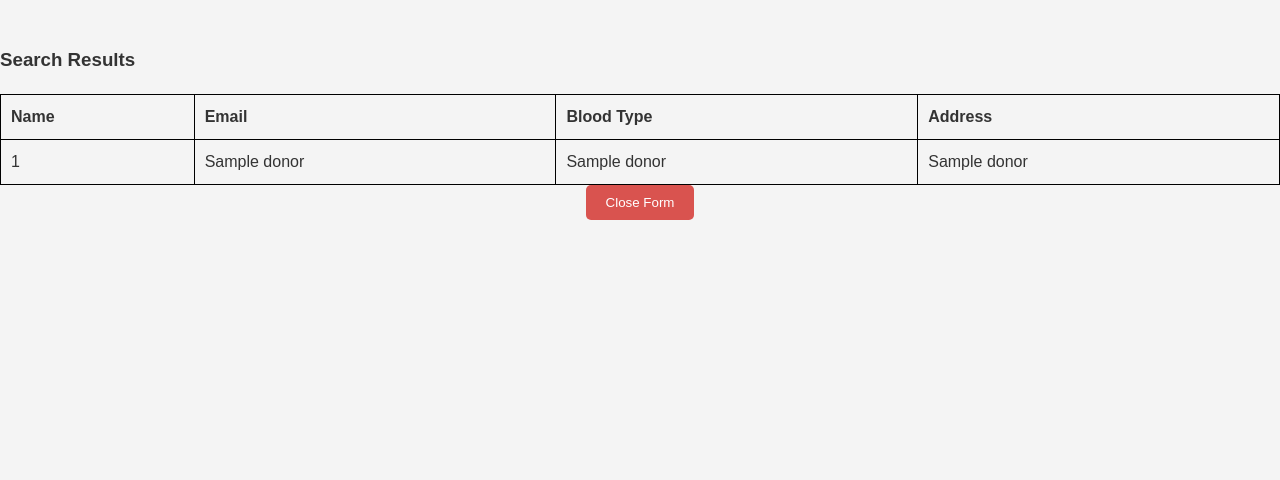
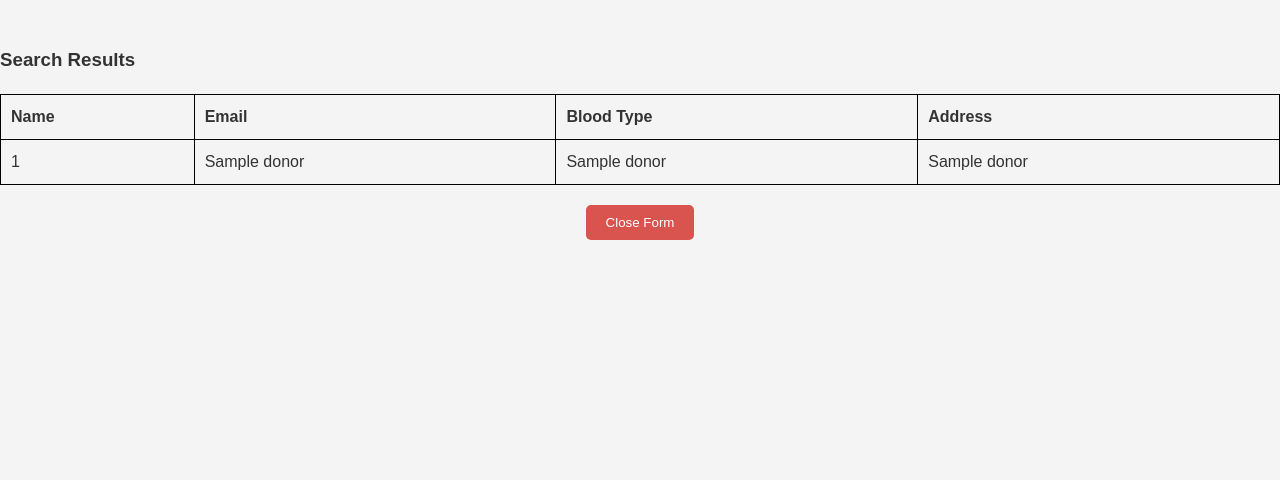
Before and after one commit to alizaib0000/BloodBankSystem01, a Flask app: template templates/dashboard.html in a window 1280 px wide. Shown: the part 149-629 px from the top of the page. Run offline with Flask 3, Linux system fonts and the light colour scheme; the template is opened without the code that fills it: most values are stand-ins (such as "Sample title", 1, 10 or a date in 2020).

Commit message:
Update styles.css

```diff
--- a/static/styles.css
+++ b/static/styles.css
@@ -582,17 +582,22 @@ textarea {
 }
 
 
+/* Wrap Close Form Button in a container */
 .close-form-container {
-  text-align: center; /* Centers the button inside this div */
+  display: flex; /* Flexbox for centering */
+  justify-content: center; /* Horizontally center */
+  align-items: center; /* Vertically center (if needed) */
+  margin-top: 20px; /* Add some spacing from above content */
 }
 
 .close-form {
-  display: inline-block;
   background-color: #e74c3c;
   color: white;
   padding: 12px 20px;
   border-radius: 5px;
   cursor: pointer;
+  width: fit-content; /* Button takes only necessary width */
+  text-align: center;
 }
 
 .close-form:hover {
```
